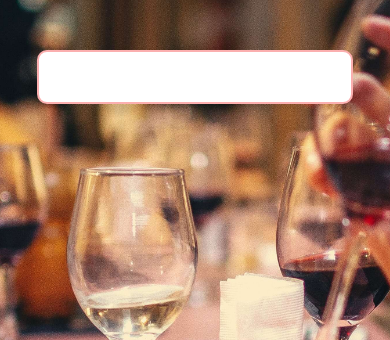
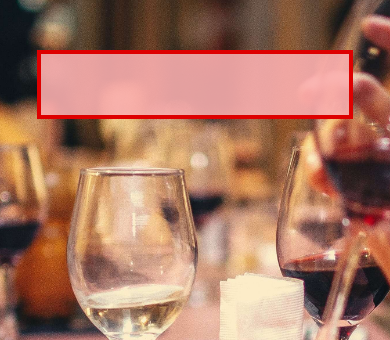
Before and after one commit to Maximiliane-K/ristorante-amore, a Django app: page / in a window 390 px wide. Shown: the part 150-490 px from the top of the page. Run offline with Django 3.2, Linux system fonts and the light colour scheme; data that the repository does not hold is empty; some libraries are stand-ins or nearby versions.

Commit message:
Refactor styling of about section on landing page for consistency purpose

```diff
--- a/static/css/style.css
+++ b/static/css/style.css
@@ -78,32 +78,34 @@
 
 /* about section on landing page */
 .about-container {
-    max-width: 60%;
-    margin: 50px auto;
-    padding: 20px;
-    padding-bottom: 60px;
+    padding: 120px 20px;
+    text-align: center;
 }
 
 .about-card {
-    border: 2px solid #FBAFAF;
-    border-radius: 10px;
-    box-shadow: 0 4px 8px rgba(0, 0, 0, 0.1);
-    background-color: #FFFFFF;
+    display: flex;
+    flex-direction: column;
+    justify-content: center;
+    align-items: center;
+    text-align: center;
     padding: 20px;
-    text-align: center;
+    max-width: 500px;
+    margin: 0 auto;
+    border: 4px solid #DE0000;
+    background-color: rgba(250, 175, 175, 0.9);
 }
 
 .about-title {
-    color: #FBAFAF;
-    font-size: 24px;
+    color: #DE0000;
+    font-weight: bolder;
+    font-size: 35px;
     margin-bottom: 15px;
 }
 
 .about-content {
     color: #082C16;
-    font-size: 16px;
+    font-weight: bold;
     line-height: 1.6;
-    margin-bottom: 20px;
 }
 
 
```
Also changed, not shown: other parts of static/css/style.css (+19 -23 lines).
